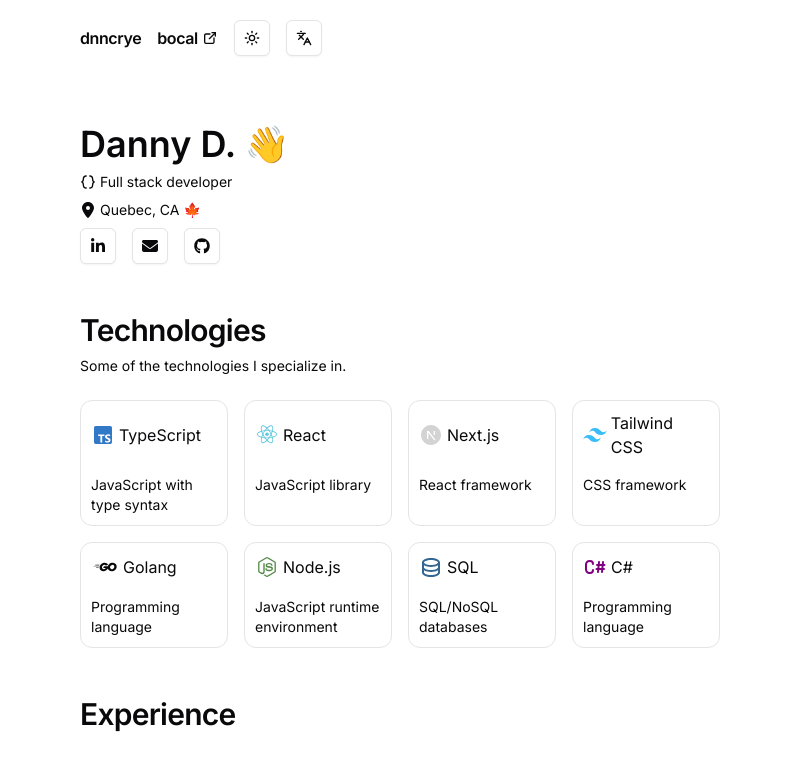
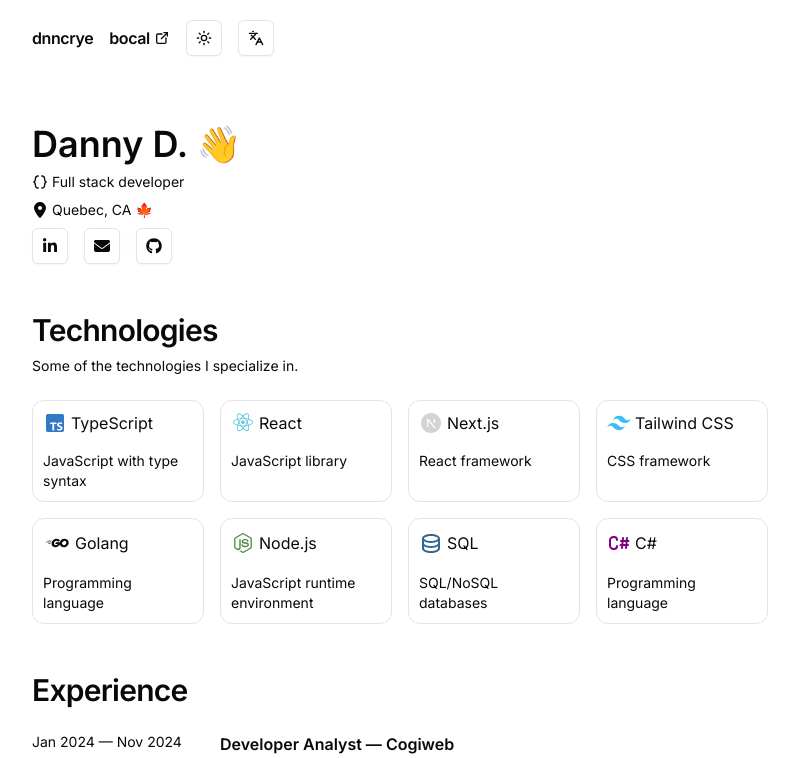
Before and after one commit to mtlaso/portfolio, a Next.js app: page /en in a window 1280 px wide. Shown: the top 758 px of the page, without its empty margins (240-1039 px from the left). Built offline with nearby package versions, Linux system fonts and the light colour scheme; a web font is replaced by a local one.

Commit message:
style: augmenter longeur page

```diff
--- a/src/app/[locale]/page.tsx
+++ b/src/app/[locale]/page.tsx
@@ -5,7 +5,7 @@
 
 export default function Home() {
 	return (
-		<main className="min-h-screen max-w-2xl mx-auto px-4">
+		<main className="min-h-screen max-w-3xl mx-auto px-4">
 			<NavBar />
 			<HeroSection />
 			<WorkSection />
```
